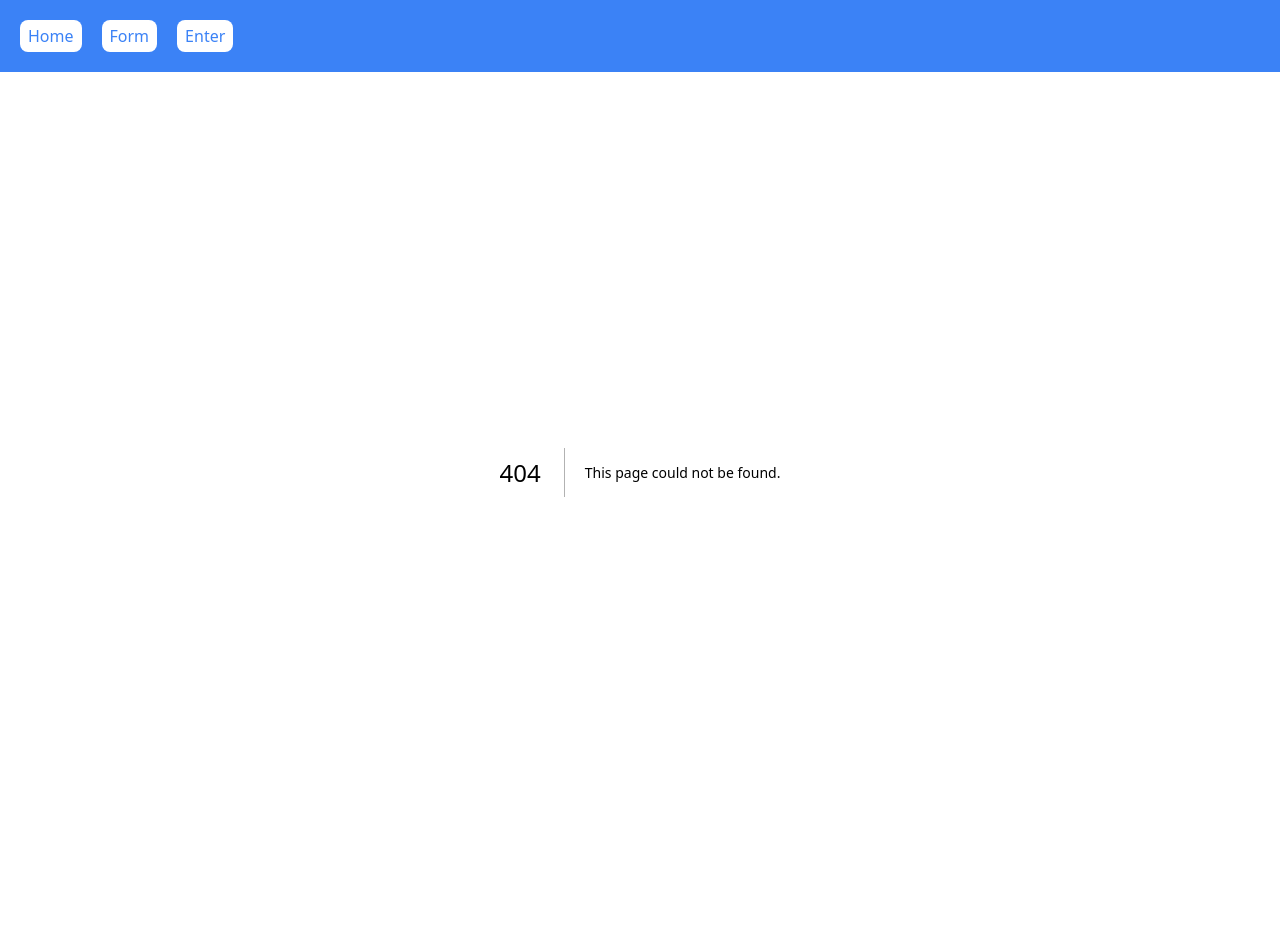
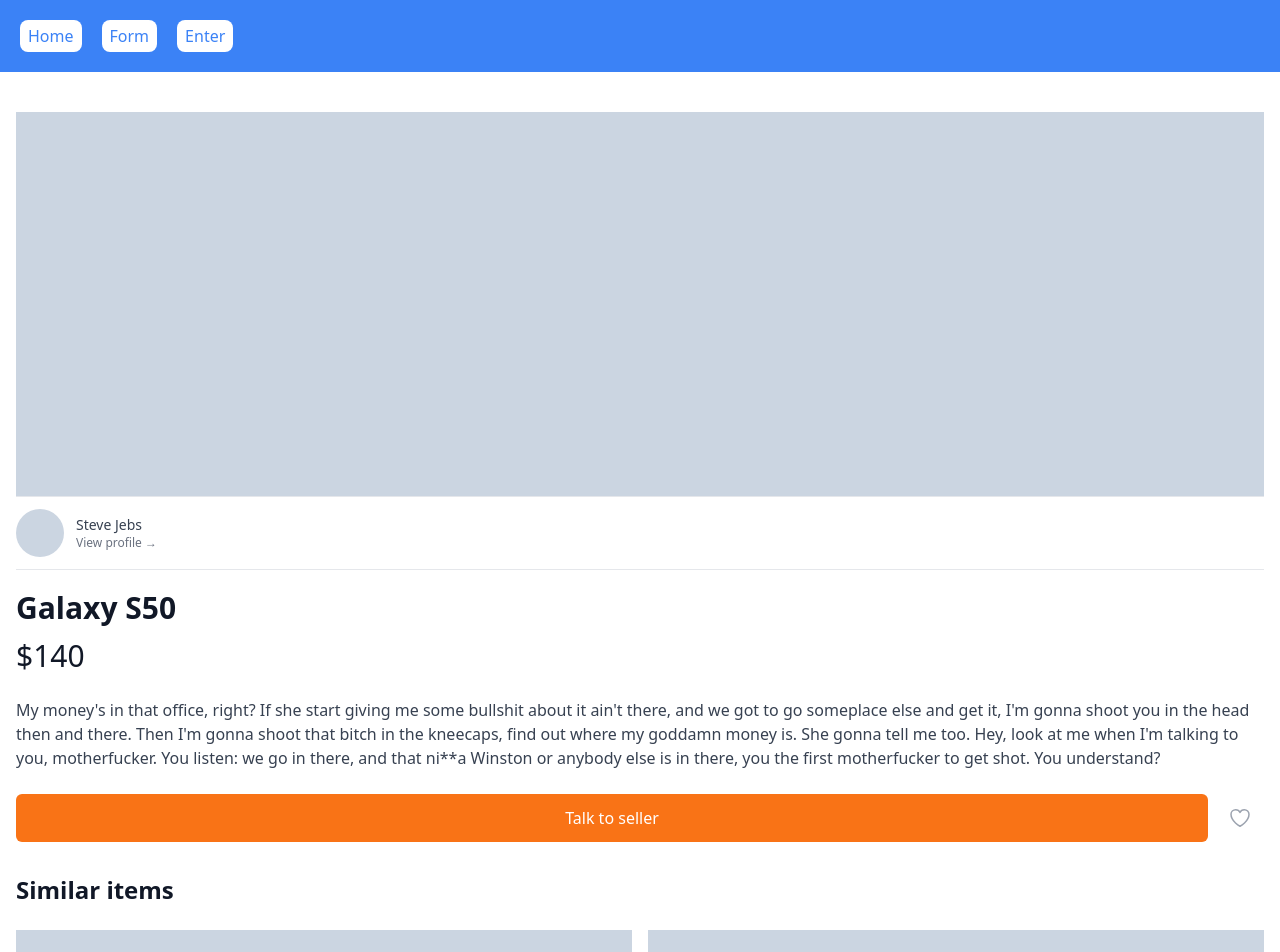
Before and after one commit to alstjd0051/Freeboard_next, a Next.js app: page /items/1 in a window 1280 px wide. Before the commit this address had no page. Shown: the top 952 px of the page. Before the commit the page ends 872 px from the top, so only its background shows below. Built offline with nearby package versions, Linux system fonts and the light colour scheme.

Commit message:
UPDATE:: publish, add component

```diff
--- /dev/null
+++ b/app/items/[id]/page.tsx
@@ -0,0 +1,57 @@
+import { HeartIcon } from "@heroicons/react/24/outline";
+import type { NextPage } from "next";
+
+const ItemDetail: NextPage = () => {
+  return (
+    <div className="px-4 py-10  ">
+      <div className="mb-8">
+        <div className="h-96 bg-slate-300   " />
+        <div className="flex cursor-pointer py-3 border-t border-b  items-center space-x-3 ">
+          <div className="w-12  h-12 rounded-full bg-slate-300  " />
+          <div>
+            <p className="text-sm font-medium text-gray-700  ">Steve Jebs</p>
+            <p className="text-xs font-medium text-gray-500">
+              View profile &rarr;
+            </p>
+          </div>
+        </div>
+        <div className="mt-5 ">
+          <h1 className="text-3xl font-bold text-gray-900 ">Galaxy S50</h1>
+          <span className="text-3xl mt-3 text-gray-900 block ">$140</span>
+          <p className="my-6 text-gray-700 ">
+            My money&apos;s in that office, right? If she start giving me some
+            bullshit about it ain&apos;t there, and we got to go someplace else
+            and get it, I&apos;m gonna shoot you in the head then and there.
+            Then I&apos;m gonna shoot that bitch in the kneecaps, find out where
+            my goddamn money is. She gonna tell me too. Hey, look at me when
+            I&apos;m talking to you, motherfucker. You listen: we go in there,
+            and that ni**a Winston or anybody else is in there, you the first
+            motherfucker to get shot. You understand?
+          </p>
+          <div className="flex items-center justify-between  space-x-2 ">
+            <button className="flex-1 bg-orange-500 text-white py-3 rounded-md focus-within:outline-none focus:ring-2 focus:ring-offset-2 focus:ring-orange-500 font-medium hover:bg-orange-600 ">
+              Talk to seller
+            </button>
+            <button className="p-3 rounded-md flex items-center justify-center text-gray-400 hover:bg-gray-100 hover:text-gray-500  ">
+              <HeartIcon className="w-6 h-6" />
+            </button>
+          </div>
+        </div>
+      </div>
+      <div>
+        <h2 className="text-2xl font-bold text-gray-900 ">Similar items</h2>
+        <div className="mt-6 grid grid-cols-2 gap-4 ">
+          {[1, 2, 3, 4, 5, 6].map((_, i) => (
+            <div key={i} className="">
+              <div className="h-56 w-full mb-4 bg-slate-300 " />
+              <h3 className=" text-gray-700 -mb-1">Galaxy S60</h3>
+              <p className=" text-xs font-medium text-gray-900 ">$6</p>
+            </div>
+          ))}
+        </div>
+      </div>
+    </div>
+  );
+};
+
+export default ItemDetail;
```
